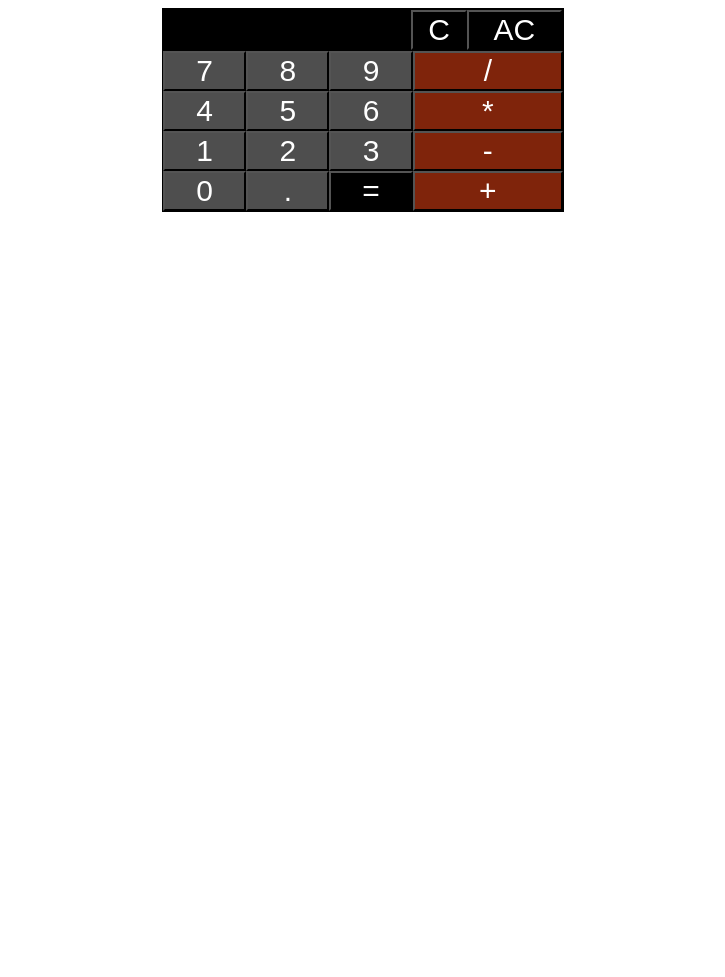
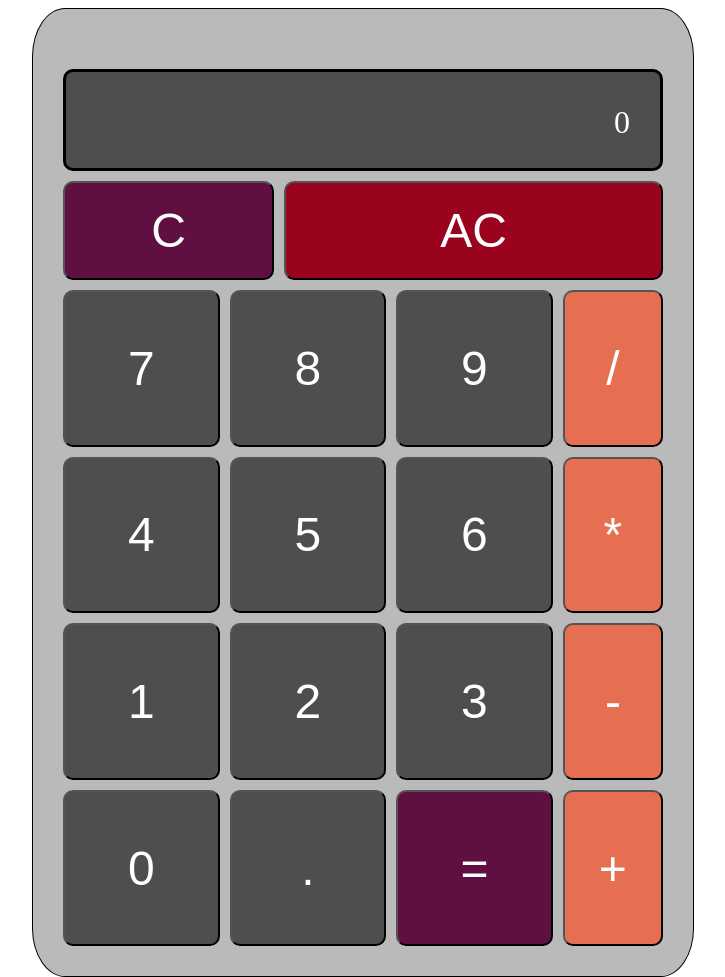
Before and after one commit to ivanpozdin/odin-calculator, a plain HTML site: page index.html in a window 1280 px wide. Shown: the whole page, without its empty margins (277-1002 px from the left). Before the commit the page ends 800 px from the top, so only its background shows below. Drawn offline with Linux system fonts and the light colour scheme.

Commit message:
Change styles, fix size of the calculator

```diff
--- a/index.html
+++ b/index.html
@@ -9,8 +9,8 @@
   </head>
   <body>
     <div class="calculator-container">
-      <div class="result-container">
-        <p id="result-field"></p>
+      <div class="result-container" id="result-field">0</div>
+      <div class="row">
         <button id="clear" type="button">C</button>
         <button id="all-clear" type="button">AC</button>
       </div>
--- a/script.js
+++ b/script.js
@@ -5,25 +5,28 @@ const operations = [...document.querySelectorAll(".operation")];
 const equalBtn = document.querySelector("#equal");
 const clearBtn = document.querySelector("#clear");
 const allClearBtn = document.querySelector("#all-clear");
+const buttons = [...document.querySelectorAll(".calculator-container button")];
 
 const resultElement = document.querySelector("#result-field");
 
 let [number1, number2, operation] = ["", "", ""];
 
 const clearResultField = function () {
-  resultElement.textContent = "";
+  resultElement.textContent = "0";
   [number1, number2, operation] = ["", "", ""];
 };
 
 const deleteOneDigit = function () {
   if (number1 && !operation) {
     number1 = number1.slice(0, `${number1}`.length - 1);
-    resultElement.textContent = number1;
+    resultElement.textContent = "0";
+    if (number1) resultElement.textContent = number1;
   }
 
   if (operation && number2) {
     number2 = number2.slice(0, -1);
-    resultElement.textContent = number2;
+    resultElement.textContent = "0";
+    if (number2) resultElement.textContent = number2;
   }
 };
 
@@ -82,12 +85,26 @@ equalBtn.addEventListener("click", (e) => {
       result = +number1 * +number2;
       break;
     case "/":
-      result = +number1 / +number2;
+      if (+number2) result = +number1 / +number2;
+      else {
+        clearResultField();
+        resultElement.textContent = "ERR";
+        return;
+      }
       break;
     default:
       result = +number1 + +number2;
   }
   result = parseFloat(result.toFixed(5));
   resultElement.textContent = result;
-  [number1, number2, operation] = [result, "", ""];
+  [number1, number2, operation] = [`${result}`, "", ""];
 });
+
+buttons.forEach((btn) => {
+  btn.addEventListener("mouseover", function (e) {
+    btn.style["opacity"] = "80%";
+  });
+  btn.addEventListener("mouseleave", function (e) {
+    btn.style["opacity"] = "100%";
+  });
+});
--- a/style.css
+++ b/style.css
@@ -4,55 +4,63 @@ body {
   align-items: stretch;
 }
 .calculator-container {
+  padding: 30px;
+  padding-top: 60px;
+  gap: 10px;
   display: flex;
   flex-direction: column;
-  width: 50vmin;
+  width: 600px;
   border: 1px #000 solid;
-  background-color: #000;
+  background-color: #bbbaba;
   color: #fff;
-  font-size: 30px;
+  border-radius: 5%;
 }
 
 .row {
+  gap: 10px;
   display: flex;
-  align-items: stretch;
   flex: 2;
 }
 
-.result-container {
-  display: flex;
-  border: 1px #000 solid;
-  flex: 1;
-  align-items: stretch;
+#result-field {
+  padding: 2rem 30px;
+  border: 3px #000 solid;
+  border-radius: 10px;
+  white-space: nowrap;
+  overflow: hidden;
+  text-overflow: ellipsis;
+  direction: rtl;
+  background-color: #4e4e4e;
+  font-size: 2rem;
+  height: 2rem;
 }
 
 .calculator-container button {
-  border-radius: 0;
-  flex: 1;
-  background-color: #000;
+  border-radius: 10px;
+  flex: 2;
+  background-color: #5f0f40;
   color: #fff;
-  font-size: 30px;
+  font-size: 3rem;
   box-sizing: border-box;
+  text-align: center;
+  padding: 20px 20px;
 }
 
 .calculator-container button.number {
   background-color: #4e4e4e;
+  aspect-ratio: 1/1;
 }
 
 .calculator-container button.operation {
-  flex: 2;
-  background-color: #7f240b;
+  flex: 1;
+  background-color: #e76f51;
+  aspect-ratio: 1/1;
 }
 
-.result-container #clear {
+#clear {
   flex: 1;
 }
-.result-container #all-clear {
+#all-clear {
   flex: 2;
+  background-color: #9a031e;
 }
-
-.result-container #result-field {
-  flex: 6;
-  padding: 5px;
-  margin: 0;
-}
```
